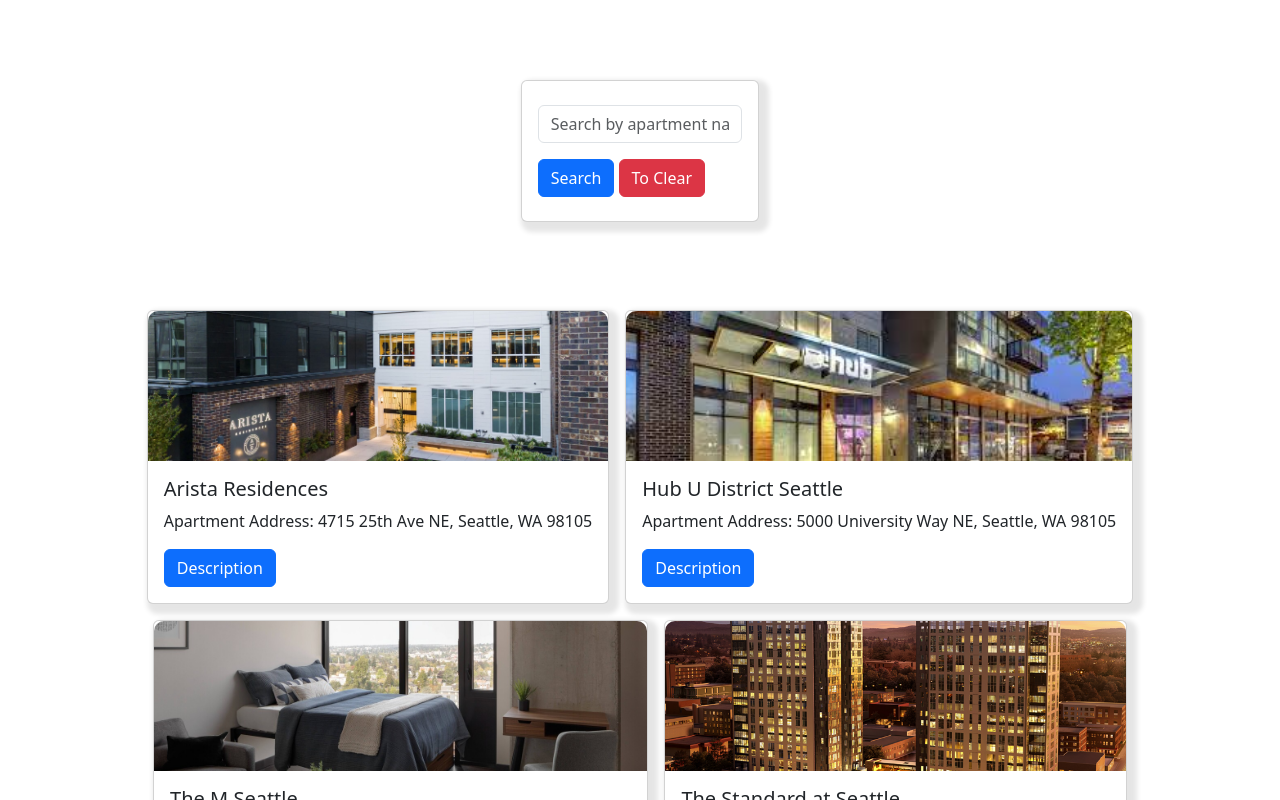
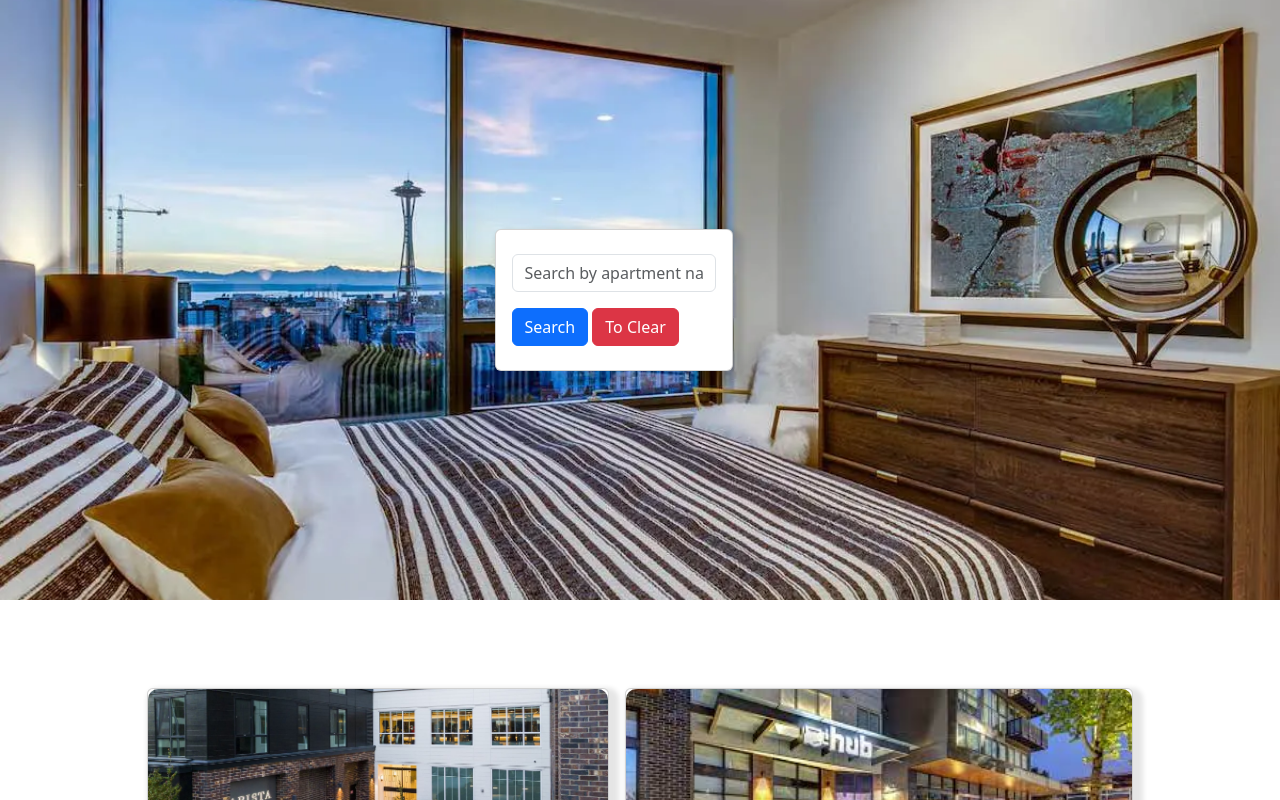
Before and after one commit to info340b-wi24/project-info340housing, a React (Create React App) app: page /HouseList in a window 1280 px wide. Shown: the top 800 px of the page. Built offline with nearby package versions, Linux system fonts and the light colour scheme.

Commit message:
current state

```diff
--- a/src/HouseList.js
+++ b/src/HouseList.js
@@ -65,8 +65,14 @@
     ));
 
     return (
+        <section>
+            <div className="home">
+                <div className="col-md-6">
+                    {<SearchCom className='search btn btn-secondary btn-block'userInput={userInput} setUserInput={setUserInput} /> }
+                </div>
+            </div>
+
             <div>
-            {<SearchCom userInput={userInput} setUserInput={setUserInput} /> }
                 <section id="final apartment">
                 <div className="container d-flex flex-column flex-lg-row">
                     {filteredHouses.length === 0 ? (
@@ -77,5 +83,8 @@
                 </div>
                 </section>
             </div>
+
+        </section>
+
     );
 }
--- a/src/searchComponet.js
+++ b/src/searchComponet.js
@@ -17,7 +17,7 @@
 
     return (
         <div className="container">
-            <div className="row d-flex justify-content-center">
+            <div className="row">
                 <div className="col-md-10">
                     <div className="card p-3 py-4">
                         <SearchItem
```
Lines whose indentation alone changed are shown as unchanged.
